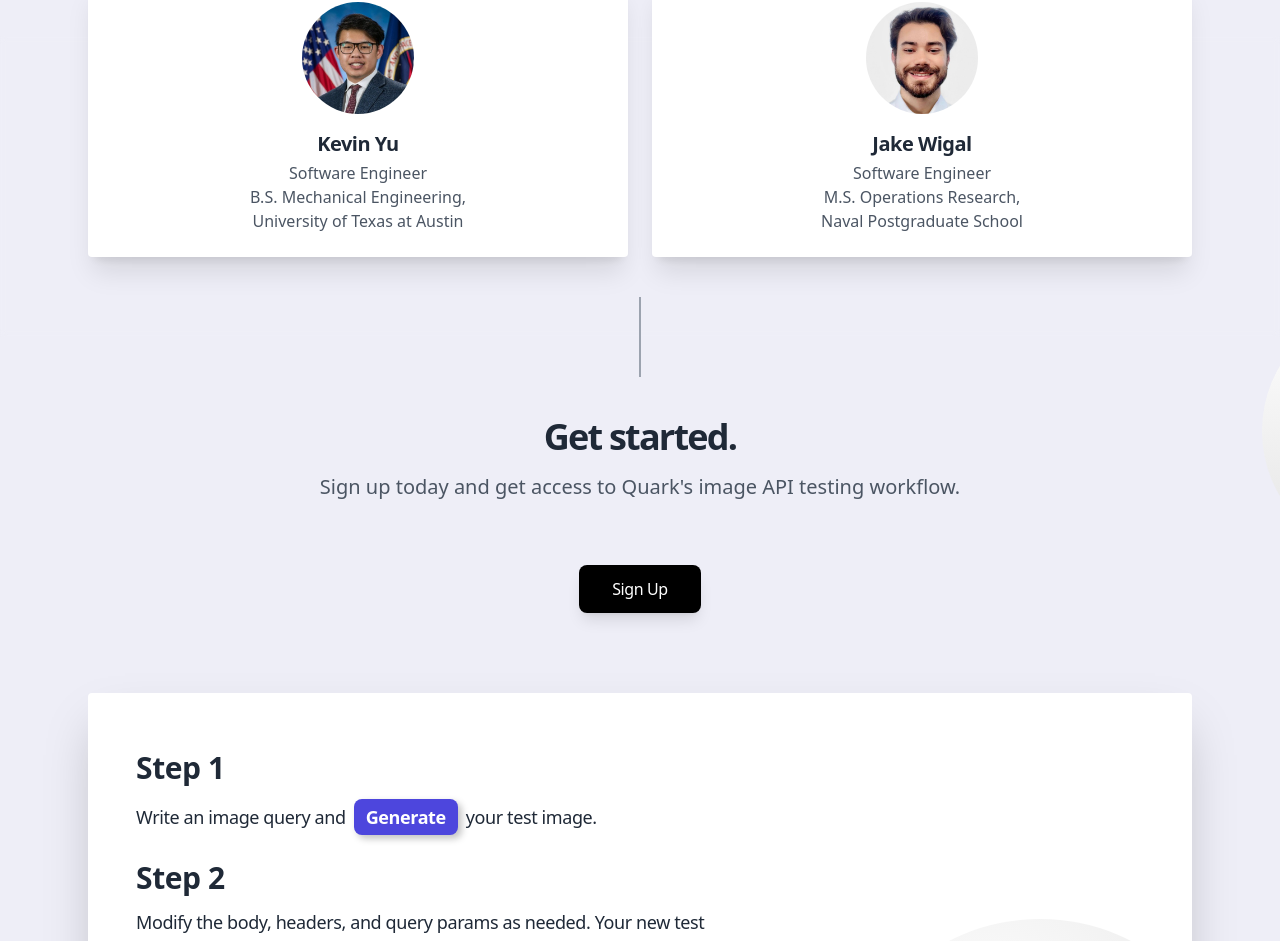
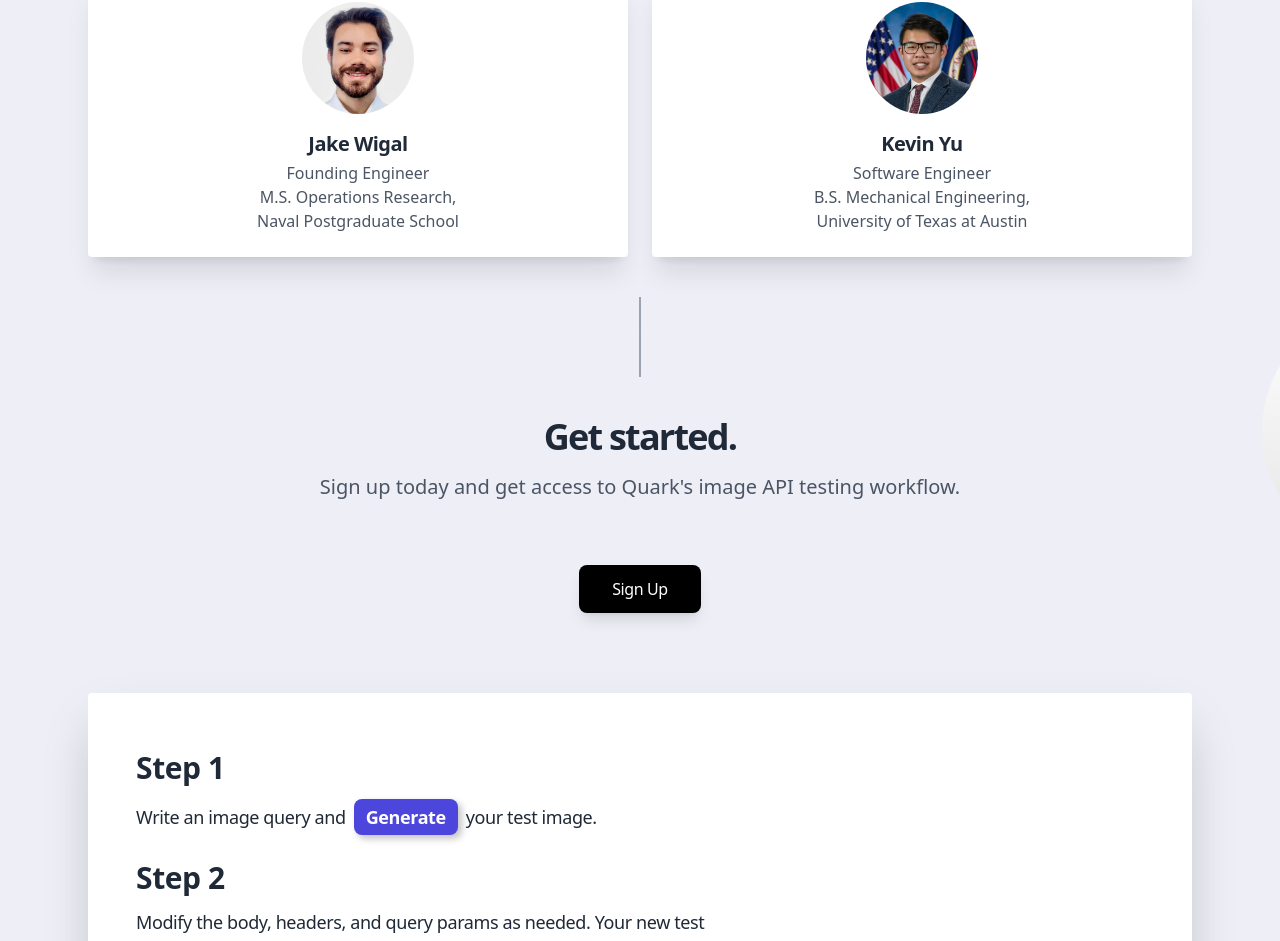
Before and after one commit to extremelime/QuarkLanding, a React (Vite) app: page / in a window 1280 px wide. Shown: the part 2068-3009 px from the top of the page. Built offline with nearby package versions, Linux system fonts and the light colour scheme.

Commit message:
font changes

```diff
--- a/src/partials/OurTeam.jsx
+++ b/src/partials/OurTeam.jsx
@@ -24,17 +24,18 @@ function OurTeam() {
 
             {/* 1st item */}
             <div className="relative flex flex-col items-center p-6 bg-white rounded shadow-xl">
+              <img className= "rounded-full w-28" src={jwHeadshot}/>
+              <h4 className="tracking-normal pt-4 text-xl font-bold leading-snug tracking-tight mb-1">Jake Wigal</h4>
+              <p className="tracking-normal text-gray-600 text-center">Founding Engineer<br/>M.S. Operations Research,<br/>Naval Postgraduate School</p>
+            </div>
+
+            {/* 2nd item */}
+            <div className="relative flex flex-col items-center p-6 bg-white rounded shadow-xl">
               <img className= "rounded-full w-28" src={kyHeadshot}/>
               <h4 className="tracking-normal pt-4 text-xl font-bold leading-snug tracking-tight mb-1">Kevin Yu</h4>
               <p className="tracking-normal text-gray-600 text-center">Software Engineer<br/>B.S. Mechanical Engineering,<br/>University of Texas at Austin</p>
             </div>
 
-            {/* 2nd item */}
-            <div className="relative flex flex-col items-center p-6 bg-white rounded shadow-xl">
-              <img className= "rounded-full w-28" src={jwHeadshot}/>
-              <h4 className="tracking-normal pt-4 text-xl font-bold leading-snug tracking-tight mb-1">Jake Wigal</h4>
-              <p className="tracking-normal text-gray-600 text-center">Software Engineer<br/>M.S. Operations Research,<br/>Naval Postgraduate School</p>
-            </div>
 
             {/* 3rd item */}
             {/* <div className="relative flex flex-col items-center p-6 bg-white rounded shadow-xl">
--- a/src/partials/Tutorial.jsx
+++ b/src/partials/Tutorial.jsx
@@ -51,7 +51,7 @@ function Tutorial() {
                 <p className="text-lg mb-6">
                   Modify the body, headers, and query params as needed.
                   Your new test image is stored as the variable&nbsp;
-                  <span style={{color: 'rgb(99 102 241)', display: 'inline-block', }}>
+                  <span style={{color: 'rgb(99 102 241)', fontFamily: 'monospace', display: 'inline-block', }}>
                   "&#123;diffusionURL&#125;"
                   </span>
                   &nbsp;in the request body.
```
